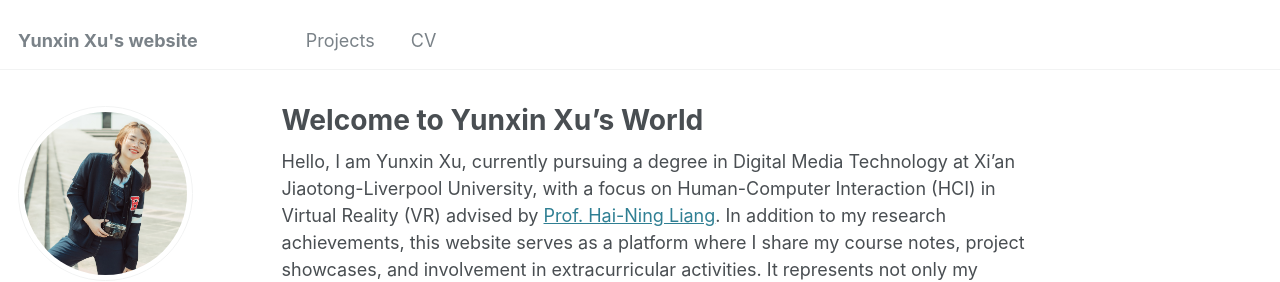
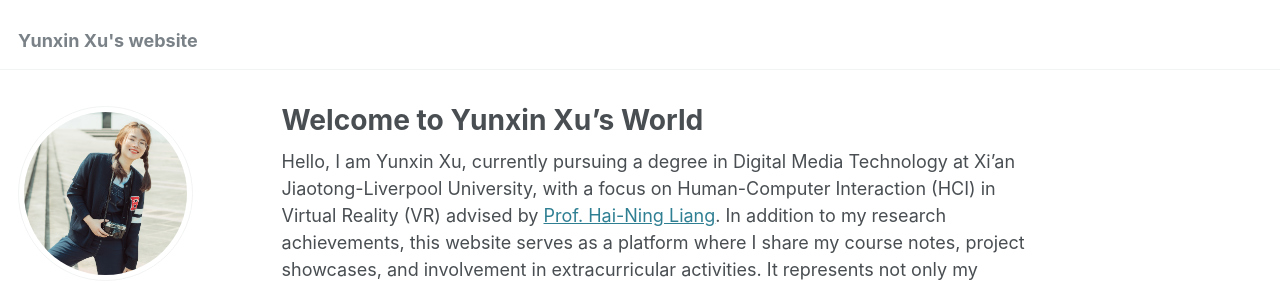
Before and after one commit to XYXtobeno1/yunxin.github.io, a Jekyll site: the page built from _pages/about.md, in a window 1280 px wide. Shown: the top 282 px of the page. Built offline with Jekyll 4.4.1, drawn with Linux system fonts in a browser that asks for light colours; some web fonts are replaced.

Commit message:
Update navigation.yml

```diff
--- a/_data/navigation.yml
+++ b/_data/navigation.yml
@@ -6,9 +6,3 @@
 
 main:
   - title: ""
-
-  - title: "Projects"
-    url: /publications/
-
-  - title: "CV"
-    url: /cv/
```
